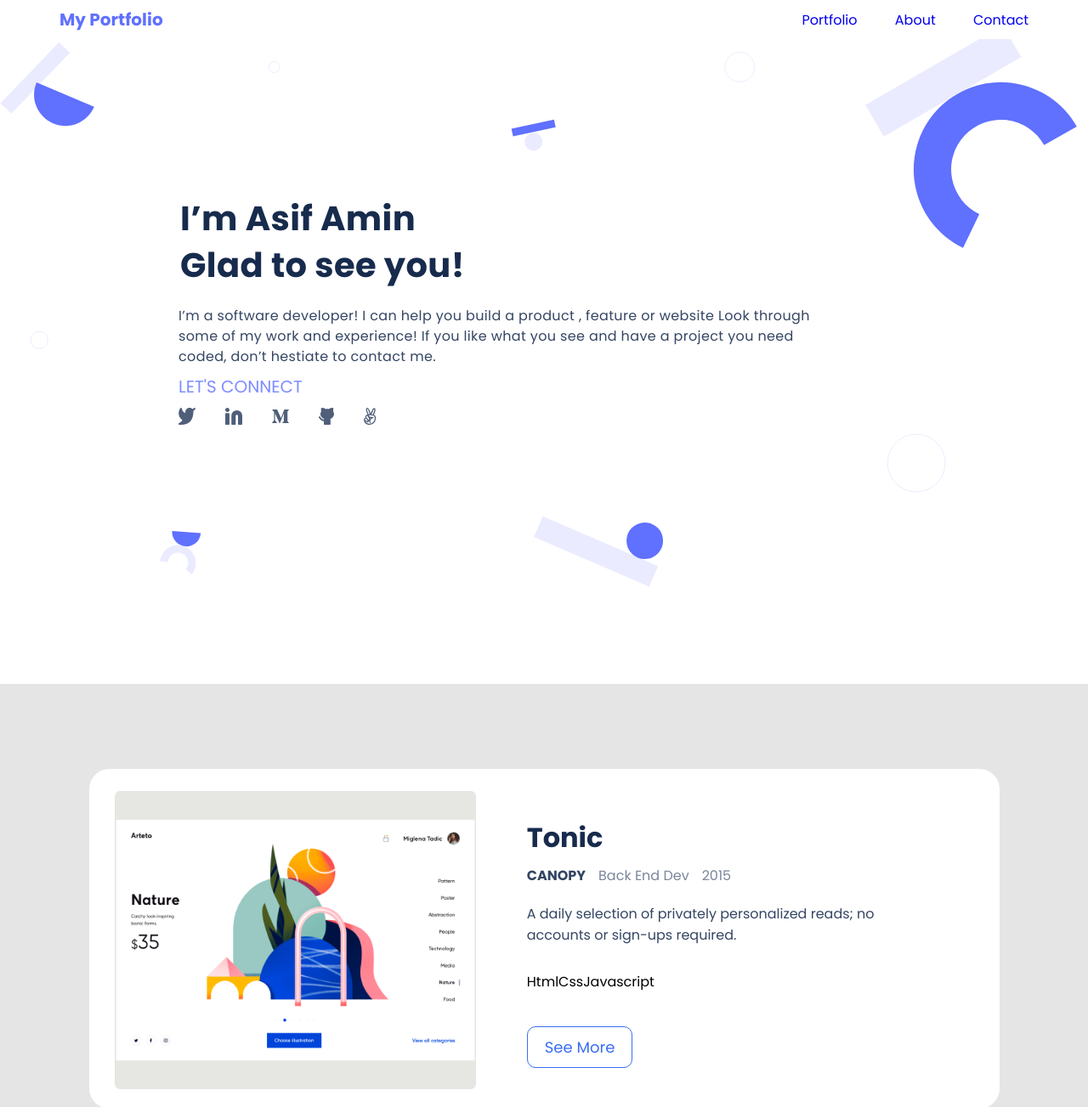
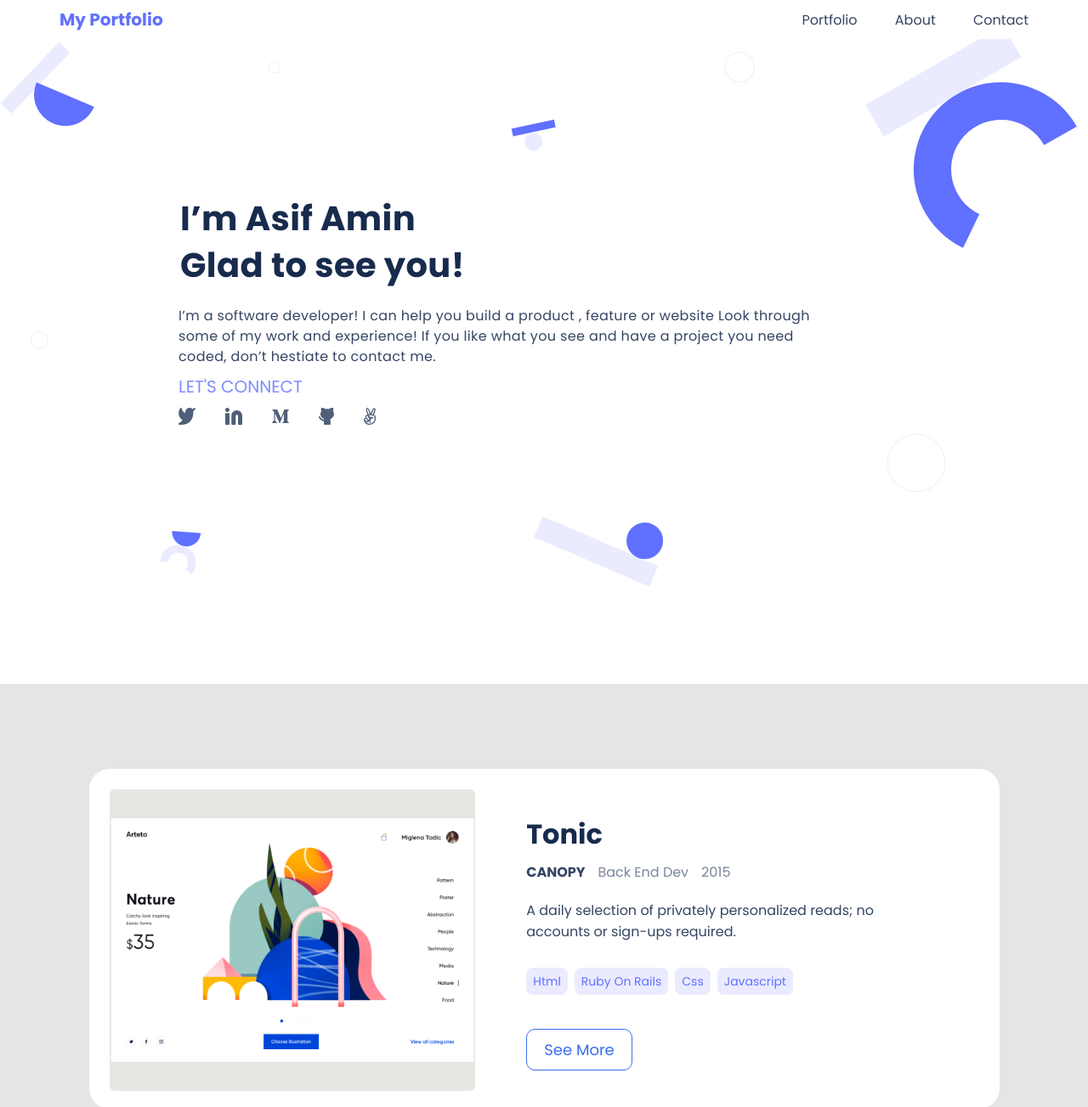
Before and after one commit to asifaminisonline/portfolio_website, a website: page index.html in a window 1280 px wide. Shown: the top 1303 px of the page at 85% size. Drawn offline with Linux system fonts and the light colour scheme.

Commit message:
fixed all issues

```diff
--- a/index.html
+++ b/index.html
@@ -61,8 +61,9 @@
           A daily selection of privately personalized reads; no accounts or
           sign-ups required.
         </p>
-        <ul class="desktop-catagories">
+        <ul class="catagories">
           <li>Html</li>
+          <li>Ruby On Rails</li>
           <li>Css</li>
           <li>Javascript</li>
         </ul>
--- a/queries.css
+++ b/queries.css
@@ -39,6 +39,9 @@
   .desktop-nav ul li {
     display: inline-flex;
     padding: 0 20px;
+  }
+  .desktop-nav ul li a{
+    color: #344563;
   }
 
   .hero {
@@ -89,8 +92,8 @@
     display: flex;
     height: 400px;
     width: 85%;
-    padding: 30px;
-    margin-bottom: 70px;
+    padding: 24px;
+    /* margin-bottom: 70px; */
     border-radius: 24px;
   }
 
@@ -105,7 +108,7 @@
   .preview img {
     margin-top: 10px;
     width: 100%;
-    height: auto;
+    height: 100%;
   }
 
   .desktop-details,
@@ -172,7 +175,6 @@
   .desktop-catagories ul li,
   .catagories ul li {
     padding: 8px;
-    list-style: none;
     color: #6070ff;
     border-radius: 8px;
     margin-right: 8px;
```
